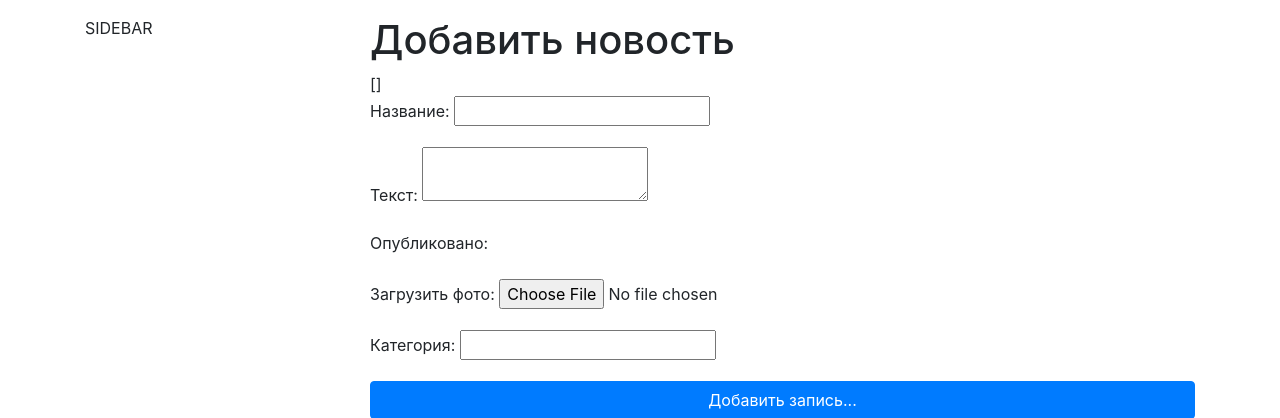
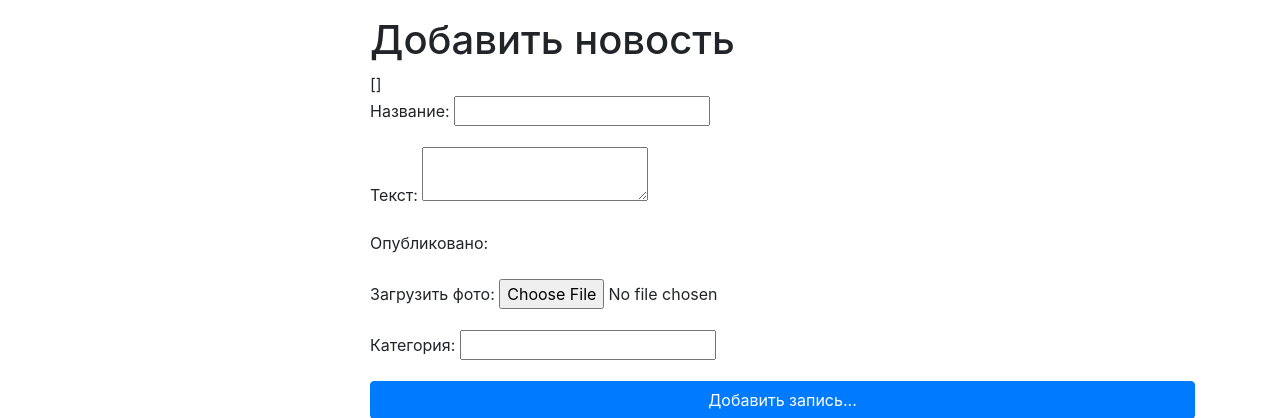
Before and after one commit to Victor-Krupeichenko/Django-projects, a Django app: template Django-website/mysite/news/templates/news/add_news.html in a window 1280 px wide. Shown: the part 56-474 px from the top of the page. Run offline with Django 3.2, Linux system fonts and the light colour scheme; the template is opened without the code that fills it: most values are stand-ins (such as "Sample title", 1, 10 or a date in 2020); form fields are guessed from the names that the template uses; some libraries are stand-ins or nearby versions.

Commit message:
убран фрагмент кода для кэширования сайдбара(так как появлялись баги с отображением)

```diff
--- a/Django-website/mysite/templates/base.html
+++ b/Django-website/mysite/templates/base.html
@@ -14,10 +14,7 @@
     <!--    <h1>{{ title }}</h1>-->
     <div class="row">
         <div class="col-md-3">
-            {% load cache %}
-            {% cache 30 sidebar %}
-            {% block sidebar %}SIDEBAR{% endblock %}
-            {% endcache %}
+            {% block sidebar %}{% endblock %}
         </div>
         <div class="col-md-9">
             {% if messages %}
```
